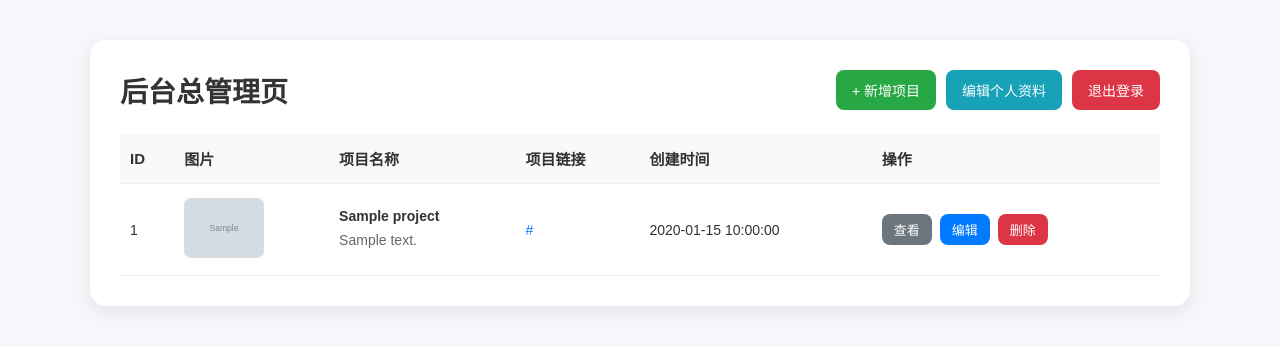
After one commit to lyuze4634-art/MyPage, a PHP site: page /admin_dashboard.php in a window 1280 px wide. The commit adds this page. Shown: the top 347 px of the page. Run offline with PHP 8.4, Linux system fonts and the light colour scheme; the visitor is signed in with stand-in values (Sample User, id 1); tables that the repository leaves empty hold one stand-in row (values such as "Sample post"); grey boxes marked "Sample" are stand-in pictures.

Commit message:
Add admin login system and admin dashboard

```diff
--- /dev/null
+++ b/PHP/admin_dashboard.php
@@ -0,0 +1,268 @@
+<?php
+require_once __DIR__ . '/auth.php';
+require_once __DIR__ . '/db.php';
+
+// 必须登录后才能进入后台
+require_login();
+
+try {
+    $sql = "SELECT id, title, description, image, project_url, created_at
+            FROM projects
+            ORDER BY id DESC";
+    $stmt = $pdo->query($sql);
+    $projects = $stmt->fetchAll();
+} catch (PDOException $e) {
+    die('项目查询失败：' . $e->getMessage());
+}
+?>
+<!DOCTYPE html>
+<html lang="zh-CN">
+<head>
+    <meta charset="UTF-8">
+    <meta name="viewport" content="width=device-width, initial-scale=1.0">
+    <title>后台管理</title>
+    <style>
+        * {
+            box-sizing: border-box;
+        }
+
+        body {
+            margin: 0;
+            font-family: Arial, "Microsoft YaHei", sans-serif;
+            background: #f5f7fb;
+            color: #333;
+        }
+
+        .container {
+            max-width: 1100px;
+            margin: 40px auto;
+            background: #fff;
+            border-radius: 16px;
+            box-shadow: 0 6px 20px rgba(0, 0, 0, 0.08);
+            padding: 30px;
+        }
+
+        .top-bar {
+            display: flex;
+            justify-content: space-between;
+            align-items: center;
+            flex-wrap: wrap;
+            gap: 12px;
+            margin-bottom: 24px;
+        }
+
+        .top-bar h1 {
+            margin: 0;
+            font-size: 28px;
+        }
+
+        .action-group {
+            display: flex;
+            gap: 10px;
+            flex-wrap: wrap;
+        }
+
+        .btn {
+            display: inline-block;
+            padding: 10px 16px;
+            border-radius: 8px;
+            text-decoration: none;
+            color: #fff;
+            font-size: 14px;
+            border: none;
+            cursor: pointer;
+        }
+
+        .btn-add {
+            background: #28a745;
+        }
+
+        .btn-profile {
+            background: #17a2b8;
+        }
+
+        .btn-logout {
+            background: #dc3545;
+        }
+
+        .btn-edit {
+            background: #007bff;
+            padding: 6px 12px;
+            font-size: 13px;
+        }
+
+        .btn-delete {
+            background: #dc3545;
+            padding: 6px 12px;
+            font-size: 13px;
+        }
+
+        .btn-view {
+            background: #6c757d;
+            padding: 6px 12px;
+            font-size: 13px;
+        }
+
+        .table-wrapper {
+            overflow-x: auto;
+        }
+
+        table {
+            width: 100%;
+            border-collapse: collapse;
+            min-width: 900px;
+        }
+
+        th, td {
+            border-bottom: 1px solid #eee;
+            padding: 14px 10px;
+            text-align: left;
+            vertical-align: middle;
+        }
+
+        th {
+            background: #f8f9fa;
+            font-size: 15px;
+        }
+
+        td {
+            font-size: 14px;
+        }
+
+        .thumb {
+            width: 80px;
+            height: 60px;
+            object-fit: cover;
+            border-radius: 6px;
+            border: 1px solid #ddd;
+            background: #fafafa;
+        }
+
+        .empty-image {
+            width: 80px;
+            height: 60px;
+            display: flex;
+            align-items: center;
+            justify-content: center;
+            border: 1px dashed #ccc;
+            border-radius: 6px;
+            color: #999;
+            font-size: 12px;
+            background: #fafafa;
+        }
+
+        .project-title {
+            font-weight: bold;
+            margin-bottom: 6px;
+        }
+
+        .project-desc {
+            color: #666;
+            line-height: 1.5;
+            max-width: 280px;
+            word-break: break-word;
+        }
+
+        .link-text {
+            color: #007bff;
+            text-decoration: none;
+            word-break: break-all;
+        }
+
+        .link-text:hover {
+            text-decoration: underline;
+        }
+
+        .operation-group {
+            display: flex;
+            gap: 8px;
+            flex-wrap: wrap;
+        }
+
+        .empty-box {
+            padding: 40px 20px;
+            text-align: center;
+            color: #666;
+            background: #fafafa;
+            border: 1px dashed #ddd;
+            border-radius: 12px;
+        }
+    </style>
+</head>
+<body>
+
+<div class="container">
+    <div class="top-bar">
+        <h1>后台总管理页</h1>
+        <div class="action-group">
+            <a href="project_create.php" class="btn btn-add">+ 新增项目</a>
+            <a href="profile_edit.php" class="btn btn-profile">编辑个人资料</a>
+            <a href="logout.php" class="btn btn-logout">退出登录</a>
+        </div>
+    </div>
+
+    <?php if (!empty($projects)): ?>
+        <div class="table-wrapper">
+            <table>
+                <thead>
+                    <tr>
+                        <th>ID</th>
+                        <th>图片</th>
+                        <th>项目名称</th>
+                        <th>项目链接</th>
+                        <th>创建时间</th>
+                        <th>操作</th>
+                    </tr>
+                </thead>
+                <tbody>
+                    <?php foreach ($projects as $row): ?>
+                        <tr>
+                            <td><?php echo (int)$row['id']; ?></td>
+                            <td>
+                                <?php if (!empty($row['image'])): ?>
+                                    <img class="thumb" src="<?php echo htmlspecialchars($row['image']); ?>" alt="项目图片">
+                                <?php else: ?>
+                                    <div class="empty-image">无图片</div>
+                                <?php endif; ?>
+                            </td>
+                            <td>
+                                <div class="project-title">
+                                    <?php echo htmlspecialchars($row['title']); ?>
+                                </div>
+                                <div class="project-desc">
+                                    <?php echo nl2br(htmlspecialchars($row['description'])); ?>
+                                </div>
+                            </td>
+                            <td>
+                                <?php if (!empty($row['project_url'])): ?>
+                                    <a class="link-text" href="<?php echo htmlspecialchars($row['project_url']); ?>" target="_blank">
+                                        <?php echo htmlspecialchars($row['project_url']); ?>
+                                    </a>
+                                <?php else: ?>
+                                    <span>无链接</span>
+                                <?php endif; ?>
+                            </td>
+                            <td>
+                                <?php echo htmlspecialchars($row['created_at']); ?>
+                            </td>
+                            <td>
+                                <div class="operation-group">
+                                    <a href="project_detail.php?id=<?php echo (int)$row['id']; ?>" class="btn btn-view">查看</a>
+                                    <a href="project_edit.php?id=<?php echo (int)$row['id']; ?>" class="btn btn-edit">编辑</a>
+                                    <a href="project_delete.php?id=<?php echo (int)$row['id']; ?>" class="btn btn-delete" onclick="return confirm('确定要删除这个项目吗？');">删除</a>
+                                </div>
+                            </td>
+                        </tr>
+                    <?php endforeach; ?>
+                </tbody>
+            </table>
+        </div>
+    <?php else: ?>
+        <div class="empty-box">
+            目前还没有项目，先点击上方“新增项目”添加一个吧。
+        </div>
+    <?php endif; ?>
+</div>
+
+</body>
+</html>
--- a/PHP/auth.php
+++ b/PHP/auth.php
@@ -16,7 +16,7 @@ function is_logged_in()
  */
 function login($password)
 {
-    if ($password === 1145141919810) {
+    if ($password === ADMIN_PASSWORD) {
         $_SESSION['admin_logged_in'] = true;
         $_SESSION['login_time'] = time();
         return true;
@@ -49,12 +49,12 @@ function logout()
 
 /**
  * 强制要求登录
- * 未登录就跳转到 login.php
+ * 未登录就跳转到 admin_login.php
  */
 function require_login()
 {
     if (!is_logged_in()) {
-        header('Location: login.php');
+        header('Location: admin_login.php');
         exit;
     }
 }
```
Also changed, not shown: PHP/admin_login.php (added, +150 -0 lines), PHP/login_process.php (added, +19 -0 lines), PHP/logout.php (added, +7 -0 lines).
